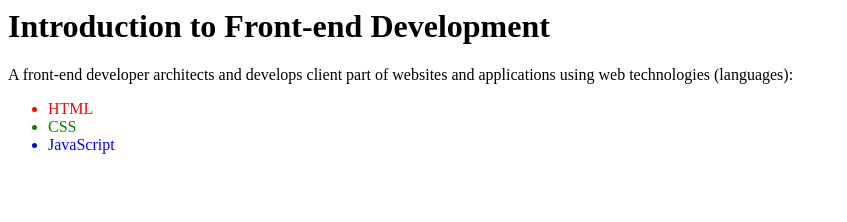
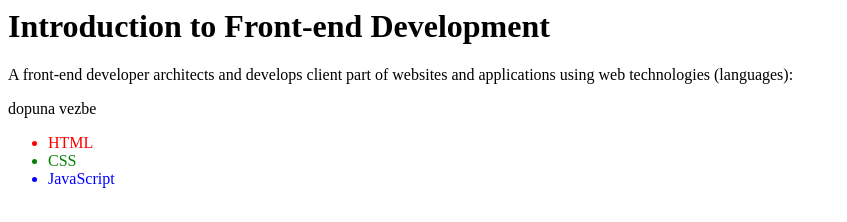
Before and after one commit to miljan1111/front-end-development, a plain HTML site: page index.html in a window 1280 px wide. Shown: the whole page, without its empty margins (0-847 px from the left). Drawn offline with Linux system fonts and the light colour scheme.

Commit message:
New Pargraph Added

```diff
--- a/index.html
+++ b/index.html
@@ -2,6 +2,7 @@
 
 <p>A front-end developer architects and develops client part of websites and applications using web technologies (languages):</p>
 
+<p>dopuna vezbe</p>
 <ul>
 
 <li style="color: red;">HTML</li>
```
